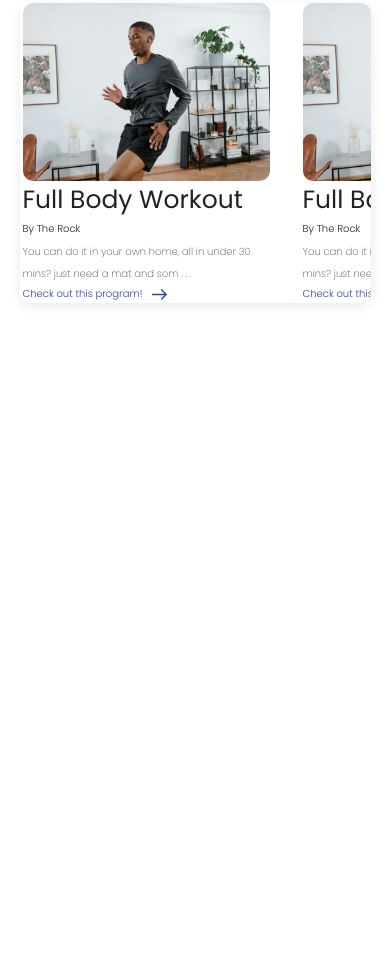
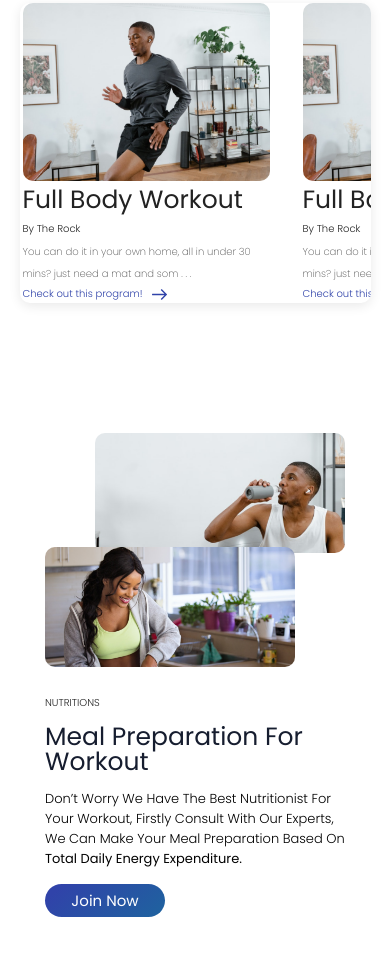
Before and after one commit to DolimovS/Fitnes.js, a plain HTML site: page index.html in a window 390 px wide. Shown: the part 712-1669 px from the top of the page. Before the commit the page ends 1105 px from the top, so only its background shows below. Drawn offline with Linux system fonts and the light colour scheme.

Commit message:
section_second

```diff
--- a/index.html
+++ b/index.html
@@ -54,7 +54,7 @@
         </main>
     </header>
     <section>
-         <div class="section_first container">
+        <div class="section_first container">
             <p>PROGRAMS</p>
             <h1>We Have A Programs To Help <br>
                 Your Workouts</h1>
@@ -82,7 +82,7 @@
                 </div>
             </div>
         </div>
-        <!-- <div class="section_second container">
+        <div class="section_second container">
             <div class="section_second_img">
                 <div class="section_second_img1"></div>
                 <div class="section_second_img2"></div>
@@ -92,13 +92,13 @@
                 <h1>Meal Preparation For <br>
                     Workout</h1>
                 <p>
-                    Don’t worry we have the best nutritionist for your workout, <br>
-                    firstly consult with our experts, we can make your meal <br>
+                    Don’t worry we have the best nutritionist for your workout,
+                    firstly consult with our experts, we can make your meal
                     preparation based on <span>Total Daily Energy Expenditure.</span>
                 </p>
                 <button><p>Join Now</p></button>
             </div>
-        </div> -->
+        </div>
         <!-- <div class="section_3 ">
             <div class="section_third container">
                 <div class="text">
--- a/style.css
+++ b/style.css
@@ -262,6 +262,7 @@ text-align: left;
 
 /* section_second */
 .section_second{
+    /* border: 2px solid red; */
     padding: 100px 0;
     display: flex;
     align-items: center;
@@ -324,7 +325,8 @@ letter-spacing: 0%;
 text-align: left;
 text-transform: capitalize;
 }
-.section_second_text p{
+.section_second_text>p{
+    width: 455px;
     /* border: 2px solid red; */
     font-family: Poppins;
 font-size: 15px;
@@ -1010,3 +1012,122 @@ text-align: center;
         line-height: 90%;
         }
 }
+
+/* .section_second */
+@media screen and (max-width: 1140px){
+    .section_second{
+        padding: 100px 0;
+    }
+    .section_second_img{
+        width: 550px;
+        height: 454px;
+    }
+    .section_second_img1,
+    .section_second_img2{
+        width: 432px;
+        height: 254px;
+    }
+    .section_second_text h3{
+    font-size: 10px;
+    font-weight: 300;
+    line-height: 15px;
+    }
+    .section_second_text h1{
+    font-size: 30px;
+    font-weight: 500;
+    line-height: 130%;
+    }
+    .section_second_text>p{
+    width: 370px;
+    font-size: 12px;
+    font-weight: 400;
+    line-height: 25px;
+    }
+}
+@media screen and (max-width: 970px){
+    .section_second{
+        padding: 40px 0;
+        display: flex;
+        flex-direction: column;
+        align-items: center;
+        justify-content: center;
+        gap: 30px;
+    }
+}
+@media screen and (max-width: 565px){
+    .section_second_img{
+        width: 450px;
+        height: 324px;
+    }
+    .section_second_img1,
+    .section_second_img2{
+        width: 330px;
+        height: 174px;
+    }
+    .section_second_text h3{
+        font-size: 10px;
+        font-weight: 300;
+        line-height: 15px;
+        }
+        .section_second_text h1{
+        font-size: 25px;
+        font-weight: 400;
+        line-height: 100%;
+        }
+        .section_second_text>p{
+        width: 300px;
+        font-size: 12px;
+        font-weight: 300;
+        line-height: 15px;
+        }
+}
+@media screen and (max-width: 460px){
+    .section_second_img{
+        width: 350px;
+        height: 254px;
+    }
+    .section_second_img1,
+    .section_second_img2{
+        width: 280px;
+        height: 130px;
+    }
+    .section_second_text h3{
+        font-size: 10px;
+        font-weight: 300;
+        line-height: 12px;
+        }
+        .section_second_text h1{
+        font-size: 25px;
+        font-weight: 400;
+        line-height: 100%;
+        }
+        .section_second_text p{
+        font-size: 13px;
+        font-weight: 300;
+        line-height: 20px;
+        }
+        .section_second_text p span{
+            font-weight: 400;
+        }
+        button{
+            border-radius: 20px;
+            width: 120px;
+            height: 33px;
+        }
+        .section_second_text button p{
+        font-size: 15px;
+        font-weight: 400;
+        line-height: 24px;
+        }
+}
+@media screen and (max-width: 390px){
+    .section_second_img{
+        width: 300px;
+        height: 234px;
+    }
+    .section_second_img1,
+    .section_second_img2{
+        width: 250px;
+        height: 120px;
+    }
+}
```
